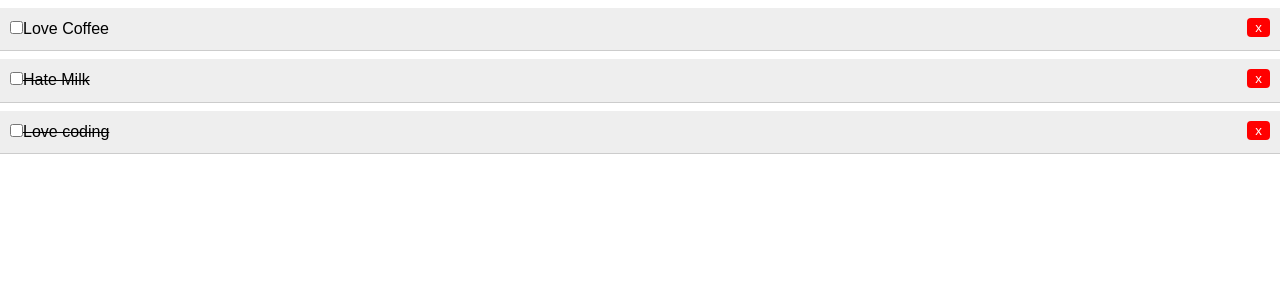
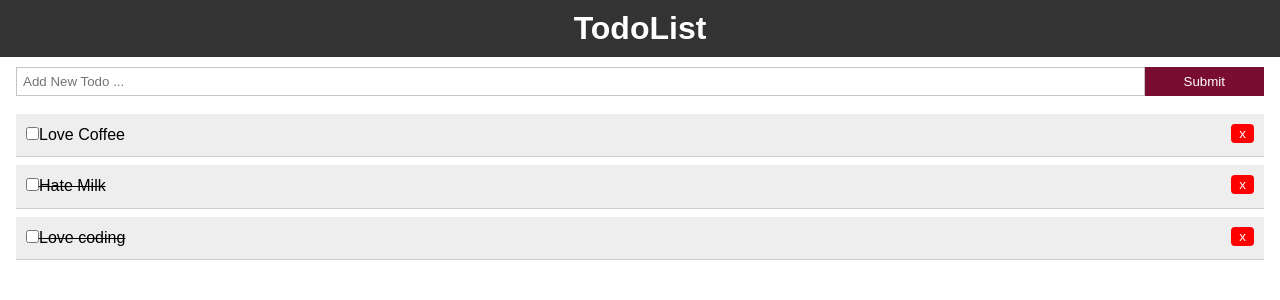
Before and after one commit to artmarydotir/litti_01, a React (Create React App) app: page / in a window 1280 px wide. Shown: the top 300 px of the page. Built offline with nearby package versions, Linux system fonts and the light colour scheme.

Commit message:
header added.

```diff
--- a/src/App.css
+++ b/src/App.css
@@ -13,3 +13,14 @@ a {
   color: #333;
   text-decoration: none;
 }
+.container {
+  padding: 0 1rem;
+}
+.btn {
+  border: none;
+  display: inline-block;
+  color: #fff;
+  background-color: rgb(121, 13, 49);
+  padding: 2px 4px;
+  cursor: pointer;
+}
--- a/src/App.js
+++ b/src/App.js
@@ -1,5 +1,7 @@
 import React from 'react';
 import Todo from './components/Todos';
+import AddTodo from './components/AddTodo';
+import Header from './components/Layout/Header';
 import './App.css';
 
 class App extends React.Component {
@@ -36,18 +38,24 @@ class App extends React.Component {
   }
   // delete task event
   deltTask = (id) => {
-     console.log(id)
+    this.setState({
+      todos: [...this.state.todos.filter(todo => todo.id !== id)]
+    });
   }
 
   render() {
     console.log(this.state.todos);
     return (
       <div>
-        <Todo
-          todos={ this.state.todos }
-          markAsComplete={this.topLevelComplete}
-          deltTask={this.deltTask}
+        <Header />
+        <div className="container">
+          <AddTodo />
+          <Todo
+            todos={ this.state.todos }
+            markAsComplete={this.topLevelComplete}
+            deltTask={this.deltTask}
           />
+        </div>
       </div>
     );
   }
--- /dev/null
+++ b/src/components/AddTodo.js
@@ -0,0 +1,40 @@
+import React, { Component } from 'react';
+
+class AddTodo extends Component {
+  render() {
+    return (
+      <form style={formStyle}>
+        <input
+          type="text"
+          name="title"
+          placeholder="Add New Todo ..."
+          style={inpStt}
+        />
+        <input
+          type="submit"
+          name="Submit"
+          className="btn"
+          style={btnStt}
+        />
+
+      </form>
+    )
+  }
+}
+
+// styles
+const formStyle = {
+  display: 'flex',
+  padding: '10px 0'
+}
+const btnStt = {
+  flex: '1'
+}
+const inpStt = {
+
+  border: '1px solid #c7c3c3',
+  flex: '10',
+  padding: '6px'
+
+}
+export default AddTodo;
--- /dev/null
+++ b/src/components/Layout/Header.js
@@ -0,0 +1,17 @@
+import React from 'react';
+
+export default function Header() {
+  return (
+    <header style={ headerStyle }>
+      <h1>
+        TodoList
+      </h1>
+    </header>
+  )
+}
+const headerStyle = {
+  background: '#333',
+  color: '#fff',
+  textAlign: 'center',
+  padding: '6px'
+}
```
